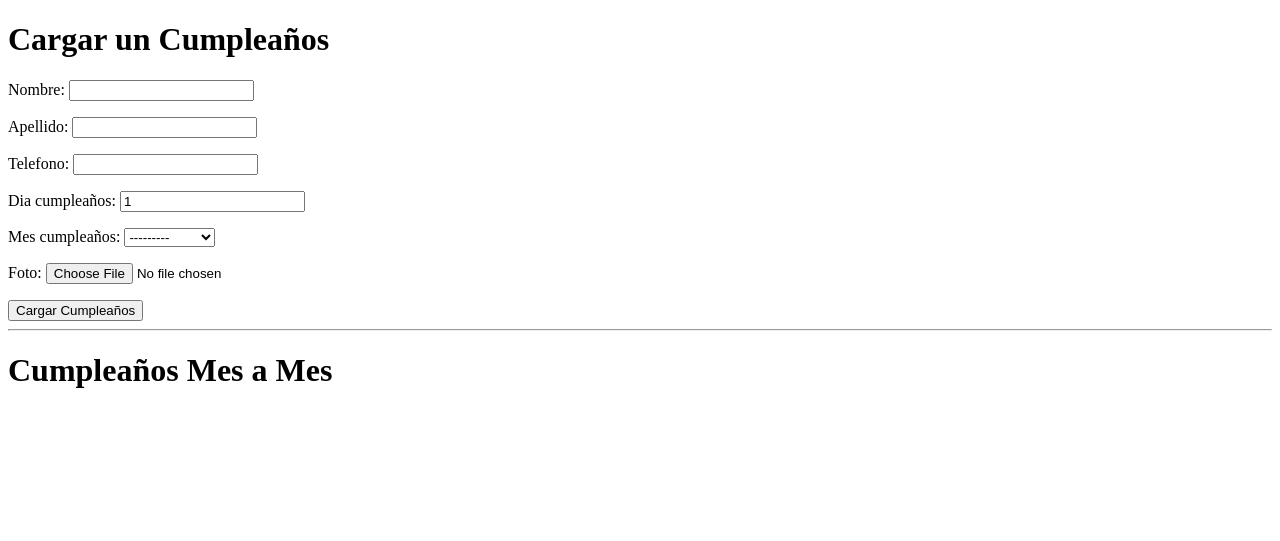
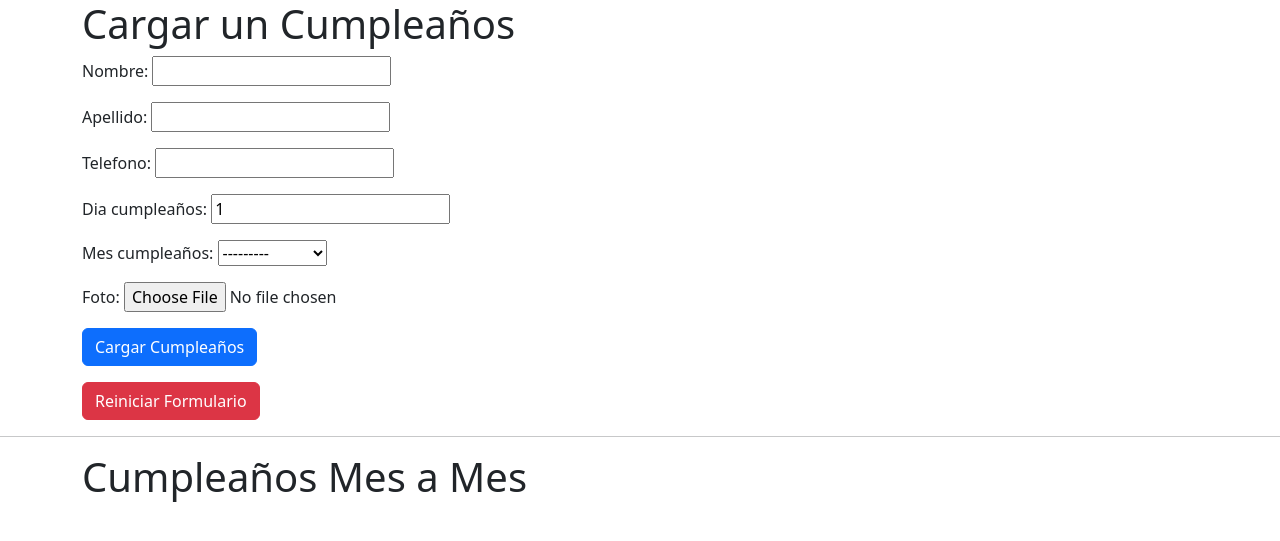
Before and after one commit to EzeAleGuzman/ListaCumplea-os, a Django app: template apps/cumples/templates/index.html in a window 1280 px wide. Shown: the top 541 px of the page. Run offline with Django 4.2, Linux system fonts and the light colour scheme; the template is opened without the code that fills it: values that come from a table or form of the project are taken from there, others are empty; parts of the project's set-up code (start-up, migrations or seed data) failed here and were passed over.

Commit message:
finalizo index sencillo

```diff
--- a/apps/cumples/templates/index.html
+++ b/apps/cumples/templates/index.html
@@ -1,34 +1,59 @@
 <!DOCTYPE html>
 <html>
+
 <head>
+    <link href="https://cdn.jsdelivr.net/npm/bootstrap@5.3.2/dist/css/bootstrap.min.css" rel="stylesheet"
+        integrity="sha384-T3c6CoIi6uLrA9TneNEoa7RxnatzjcDSCmG1MXxSR1GAsXEV/Dwwykc2MPK8M2HN" crossorigin="anonymous">
     <title>Mis Cumpleaños</title>
 </head>
+
 <body>
+    <header></header>
+    <main>
+        <div class="container">
             <h1>Cargar un Cumpleaños</h1>
-    <form method="post" enctype="multipart/form-data">
+            <form method="post" enctype="multipart/form-data" class="mb-3">
                 {% csrf_token %}
                 {{ form.as_p }}
-        <button type="submit">Cargar Cumpleaños</button>
+                <button type="submit" class="btn btn-primary">Cargar Cumpleaños</button>
             </form>
+            <form method="get">
+                <button type="submit" class="btn btn-danger">Reiniciar Formulario</button>
+            </form>
+        </div>
         <hr>
+        <div class="container">
+        <h1>Cumpleaños Mes a Mes</h1>
+    </div>
 
 
-  <h1>Cumpleaños Mes a Mes</h1>
             {% for mes, cumpleaños in cumpleaños_por_mes.items %}
+            <div class="container">
             <h2>{{ mes }}</h2>
-      <div>
+            <div class="row">
                 {% for cumpleañero in cumpleaños %}
-          <div>
+                <div class="col-md-6 mb-4">
+                    <div class="card" style="width: 18rem;">
+                        {% if cumpleañero.foto %}
+                        <img src="{{ cumpleañero.foto.url }}" alt="{{ cumpleañero.nombre }} {{ cumpleañero.apellido }}"
+                        class="card-img-top img-fluid" style="height: 200px; object-fit: cover;">
+                        {% endif %}
+                        <div class="card-body">
                             <h4>{{ cumpleañero.dia_cumpleaños }}</h4>
                             <p>{{ cumpleañero.nombre }} {{ cumpleañero.apellido }} {{ cumpleañero.telefono }}</p>
-            {% if cumpleañero.foto %}
-            <img src="{{ cumpleañero.foto.url }}" alt="{{ cumpleañero.nombre }} {{ cumpleañero.apellido }}">
-            {% endif %}
+                        </div>
                         {% empty %}
-              <li>No hay cumpleaños este mes.</li>
+                        <p>No hay cumpleaños este mes.</p>
                         {% endfor %}
+                    </div>
+                </div>
             </div>
                 {% endfor %}
 
+
+    </main>
+    <footer></footer>
+
 </body>
+
 </html>
```
Also changed, not shown: db.sqlite3, los_Tiki_Tiki3.png (deleted). Lines whose indentation alone changed are shown as unchanged.
